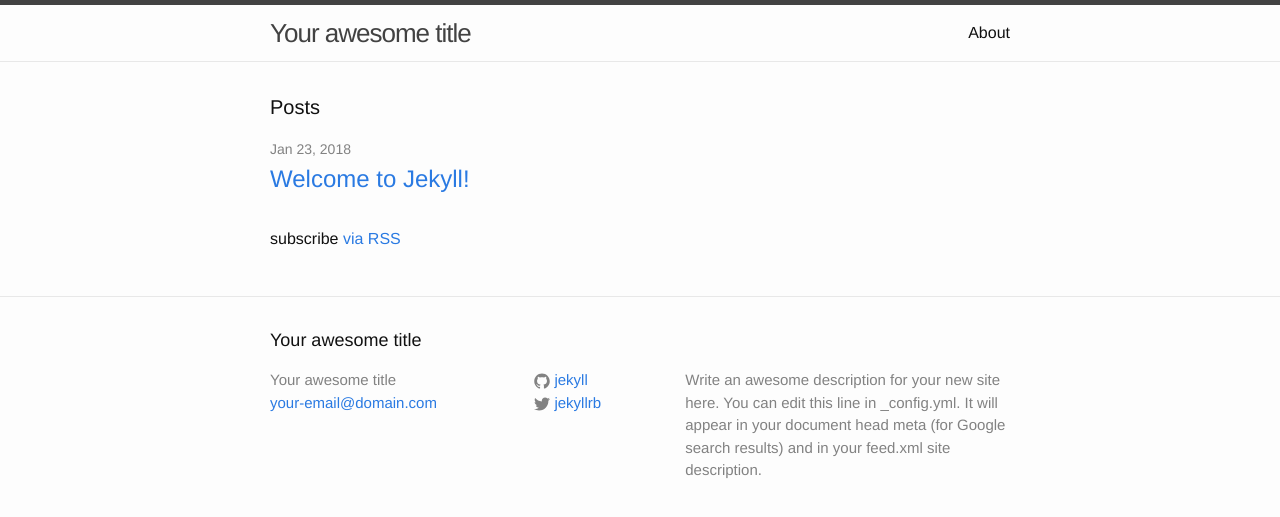
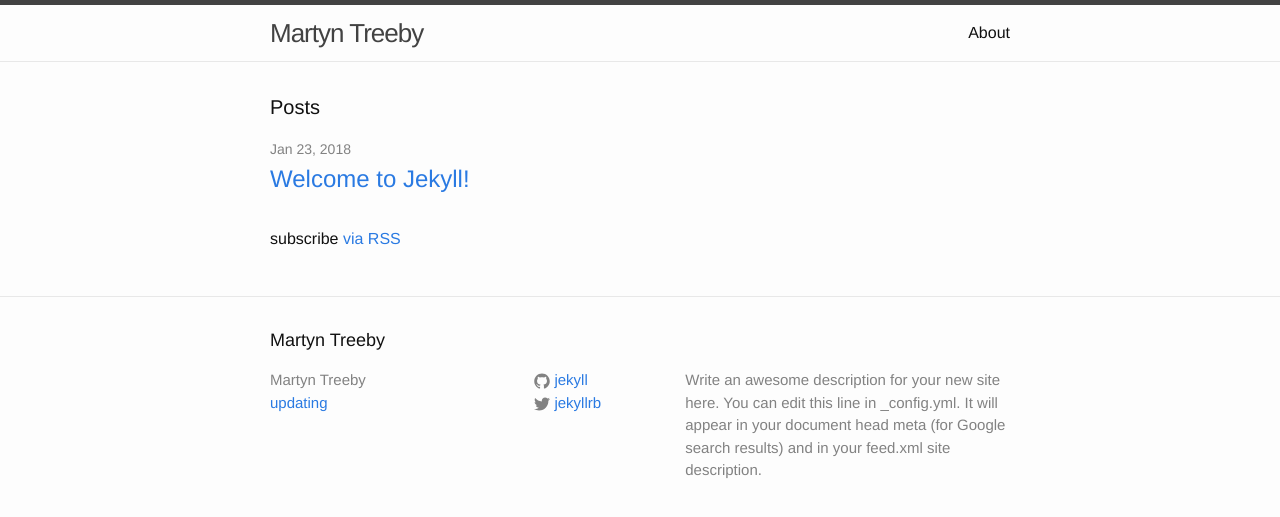
Before and after one commit to EscapedGoblin/EscapedGoblin.github.io, a Jekyll site: the page built from index.html, in a window 1280 px wide. Shown: the top 517 px of the page. Built offline with Jekyll 4.4.1, drawn with Linux system fonts in a browser that asks for light colours.

Commit message:
Update _config.yml

```diff
--- a/_config.yml
+++ b/_config.yml
@@ -6,8 +6,8 @@
 # 'jekyll serve'. If you change this file, please restart the server process.
 
 # Site settings
-title: Your awesome title
-email: your-email@domain.com
+title: Martyn Treeby
+email: updating
 description: > # this means to ignore newlines until "baseurl:"
   Write an awesome description for your new site here. You can edit this
   line in _config.yml. It will appear in your document head meta (for
```
